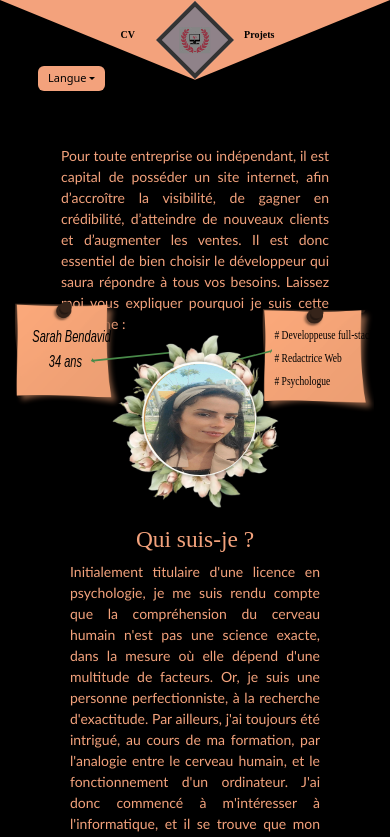
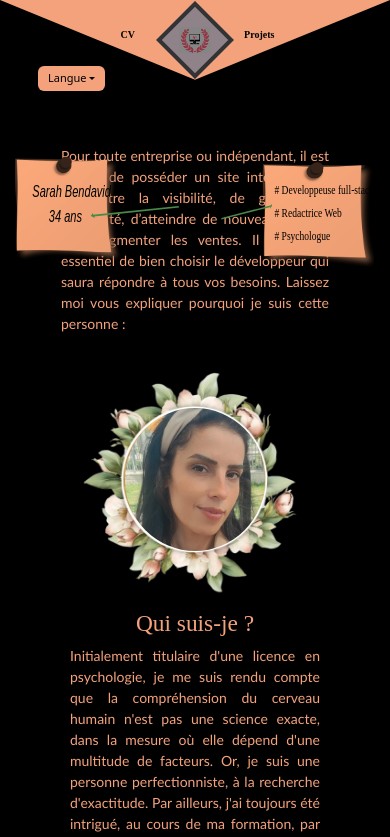
Before and after one commit to SarahBendavid/Mon-portfolio, a React (Vite) app: page /#/ in a window 390 px wide. Shown: the top 837 px of the page. Built offline with nearby package versions, Linux system fonts and the light colour scheme.

Commit message:
Modif AccueilMain

```diff
--- a/src/Composants/Main/AccueilMain.jsx
+++ b/src/Composants/Main/AccueilMain.jsx
@@ -26,17 +26,22 @@ export default function Presentation() {
 
       <p className="introduction">{t("presentation.intro")}</p>
 
-        <div className={`decor-1 decor-${lang}`}>
-        <img src={postitNom} alt="postit nom" className="postit1" />
-        </div>
+        <div className="divImg">
 
-        <div className={`decor-2 decor-${lang}`}>
-        <img src={postitMetier} alt="postit métier" className="postit2" />
-        </div>
+          <div className="photoWrapper">
 
-        <div className="divImg">
-        <img className="photoCv" src={photoCv} alt="photoCv" />
-        <img src={cadre} alt="cadre" className="cadre" />
+            <img className="photoCv" src={photoCv} alt="photoCv" />
+            <img src={cadre} alt="cadre" className="cadre" />
+
+          </div>
+
+          <div className={`decor-1 decor-${lang}`}>
+            <img src={postitNom} alt="postit nom" className="postit1" />
+          </div>
+
+          <div className={`decor-2 decor-${lang}`}>
+            <img src={postitMetier} alt="postit métier" className="postit2" />
+          </div>
         </div>
 
       <h1>{t("presentation.title")}</h1>
--- a/src/assets/styles/Main/Accueil/AccueilMain.css
+++ b/src/assets/styles/Main/Accueil/AccueilMain.css
@@ -1,6 +1,7 @@
 .accueil-page main {
-  position: relative;
-  justify-items: center;
+  display: flex;
+  flex-direction: column;
+  align-items: center;
   padding-bottom: 30px;
   font-family: 'Poppins', sans-serif;
   flex: 1 0 auto;
--- a/src/assets/styles/Main/Accueil/DivImg.css
+++ b/src/assets/styles/Main/Accueil/DivImg.css
@@ -1,126 +1,36 @@
 .divImg {
+  display: flex;
+  justify-content: center;
+  width: 100%;
+}
+
+.photoWrapper {
   position: relative;
-  top: -50px;
-  left: -20px;
-  width: 220px;
+  width: clamp(130px, 22vw, 220px);
   aspect-ratio: 1 / 1;
+  display: grid;
+  place-items: center;
 }
 
 .photoCv {
-  position: absolute;
-  inset: 0;
-  width: 99%;
-  height: 99%;
+  width: 108%;
+  height: 55%;
   border-radius: 50%;
-  z-index: 2;  /* Photo au-dessus */
-  margin-left: 18px;
-  margin-top: -1px;
+  object-fit: cover;
+  z-index: 2;
 }
 
 .cadre {
   position: absolute;
-  top: -30%;
-  left: -25%;
-  width: 160%;
-  height: 160%;
+  width: 173%;
   object-fit: contain;
   pointer-events: none;
   z-index: 1;
-}
-
-@media (max-width: 975px) {
-  .divImg {
-    width: 210px;
-  }
-}
-
-@media (max-width: 850px) {
-
-  .divImg {
-    width: 200px;
-    position: relative;
-    top: -10vw;
-    left: 1vw;
-  }
-
-  .photoCv {
-    width: 85%;
-    height: 85%;
-    margin-left: 10px;
-    margin-top: 0;
-  }
-
-  .cadre {
-    top: -27%;
-    left: -25%;
-    width: 140%;
-    height: 140%;
-  }
-}
-
-@media (max-width: 720px) {
-
-  .divImg {
-    width: 180px;
-    margin-top: -40px;
-    margin-left: 2px;
-  }
-
-  .photoCv {
-    width: 85%;
-    height: 85%;
-    margin-left: 10px;
-    margin-top: 0;
-  }
-
-  .cadre {
-    top: -27%;
-    left: -24%;
-    width: 140%;
-    height: 140%;
-  }
-}
-
-@media (max-width: 660px) {
-
-  .divImg {
-    width: 160px;
-    margin-top: -40px;
-    margin-left: 2px;
-  }
-
-  .cadre {
-    top: -27%;
-    left: -24%;
-    width: 140%;
-    height: 140%;
-  }
-}
-
-@media (max-width: 585px) {
-
-  .divImg {
-    width: 145px;
-  }
+  transform: translateX(-1.9%) translateY(0.5%);
 }
 
 @media (max-width: 523px) {
-
-  .divImg {
-    width: 140px;
-  }
-
   .cadre {
-    left: -23%;
-  }
+  transform: translateX(-9.9%) translateY(0.8%);
+ }
 }
-
-@media (max-width: 500px) {
-
-  .divImg {
-    width: 130px;
-  }
-  .cadre {
-    left: -23%;
-  }
-}
--- a/src/assets/styles/Main/Accueil/Texte.css
+++ b/src/assets/styles/Main/Accueil/Texte.css
@@ -1,12 +1,10 @@
 .accueil-page .introduction {
   font-size: 17px;
   padding-inline: 30px;
-  margin-bottom: 14vw;
 }
 
 .accueil-page h1 {
   font-size: 6vw;
-  margin-top: 58px;
   font-family: "Brush Script MT", cursive;
   color: rgb(243, 162, 124);
 }
@@ -18,25 +16,8 @@
 }
 
 .presentation {
-  font-size: 3vh;
+  font-size: 17px;
   margin-inline: 70px;
-}
-
-@media (max-width: 850px) {
-
-  .accueil-page .introduction {
-    margin-bottom: 22vw;
-  }
-  .accueil-page h1 {
-    margin-top: -2vw;
-  }
-}
-
-@media (max-width: 720px) {
-
-  .accueil-page .introduction {
-    margin-bottom: 28vw;
-  }
 }
 
 @media (max-width: 550px) {
```
